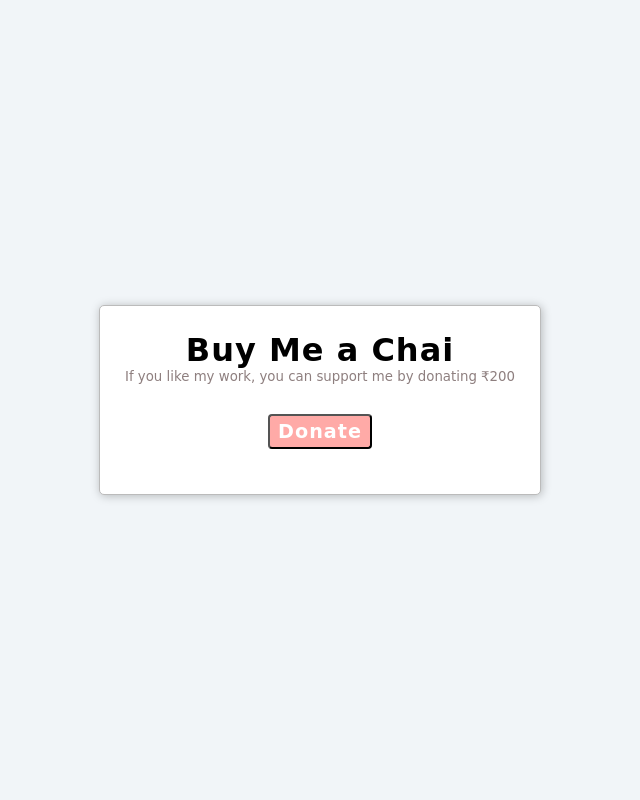
After one commit to th-bitcoding/E-commerce, a Django app: template templates/client/paymentcheck.html in a window 1280 px wide. The commit adds this page. Shown: the whole page, without its empty margins (320-960 px from the left). Run offline with Django 3.2, Linux system fonts and the light colour scheme; the template is opened without the code that fills it: most values are stand-ins (such as "Sample title", 1, 10 or a date in 2020); some libraries are stand-ins or nearby versions.

Commit message:
feat : payment gateway razorpay Add To Cart

```diff
--- a/Shopping/settings.py
+++ b/Shopping/settings.py
@@ -156,3 +156,6 @@ LOGIN_URL = '/accounts/login/'
 LOGIN_REDIRECT_URL = '/client/'
 
 LOGOUT_REDIRECT_URL = '/accounts/login/'
+
+RAZOR_KEY_ID = 'rzp_test_bQZct68jPDjAyt'
+RAZOR_KEY_SECRET = 'QV6tSc0G5IeWjpTHIyVkdw8U'
--- a/product/models.py
+++ b/product/models.py
@@ -9,7 +9,7 @@ class Products(MyModel):
     image = models.ImageField(upload_to='products/')
     description = models.TextField()
     quantity = models.IntegerField()
-    price = models.FloatField()
+    price = models.IntegerField()
 
     def __str__(self):
-        return self.product_name
+        return self.owner.username
--- a/product/urls.py
+++ b/product/urls.py
@@ -3,12 +3,14 @@ from product import views
 app_name = 'product'
 urlpatterns = [
 
-    path('',views.index,name='index'),
+    # path('',views.index,name='index'),
     path('productadd',views.ProductCreate.as_view(),name='productadd'),
     path('productlist',views.ProductList.as_view(),name='productlist'),
     path('productupdate/<int:pk>/',views.ProductUpdate.as_view(),name='productupdate'),
     path('productdelete/<int:pk>/',views.ProductDelete.as_view(),name='productdelete'),
     path('customerproduct/',views.CustomerProductList.as_view(),name='customerproduct'),
+    path('', views.homepage, name='index'),
+    path('paymenthandler/', views.paymenthandler, name='paymenthandler'),
 
 
 ]
--- /dev/null
+++ b/templates/client/paymentcheck.html
@@ -0,0 +1,103 @@
+<!DOCTYPE html>
+<html lang="en">
+<head>
+	<meta charset="UTF-8" />
+	<meta http-equiv="X-UA-Compatible" content="IE=edge" />
+	<meta name="viewport" content="width=device-width, initial-scale=1.0" />
+	<title>GFG</title>
+	<style>
+
+	* {
+		box-sizing: border-box;
+		padding: 0px;
+		margin: 0px;
+		font-family: cursive;
+	}
+	html,
+	body {
+		height: 100%;
+	}
+	body {
+		background-color: #f1f5f8;
+		display: flex;
+		justify-content: center;
+		align-items: center;
+	}
+	.card {
+		background-color: white;
+		padding: 25px;
+		border: 1px solid #bbbbbb;
+		border-radius: 5px;
+		box-shadow: 1px 1px 10px 0px rgb(0 0 0 / 25%);
+	}
+	.title {
+		text-align: center;
+		letter-spacing: 1px;
+	}
+	.muted {
+		color: #8e7f7f;
+		display: block;
+		margin-bottom: 10px;
+		text-align: center;
+	}
+	.btn_container {
+		padding: 20px;
+		text-align: center;
+	}
+	.btn {
+		border-radius: 4px;
+		cursor: pointer;
+		padding: 4px 8px;
+		background-color: #ffaaa7;
+		color: white;
+		font-size: 1.2em;
+		font-weight: 600;
+		letter-spacing: 1px;
+	}
+	</style>
+</head>
+<body>
+	<div class="card">
+	<h1 class="title">Buy Me a Chai </h1>
+	<small class="muted"
+		>If you like my work, you can support me by donating ₹200</small
+	>
+	<div class="btn_container">
+		<!-- Payment Button -->
+		<button class="btn" id="pay-btn">Donate</button>
+	</div>
+	</div>
+</body>
+
+<!-- Razorpay's Javascript code. -->
+<script src="https://checkout.razorpay.com/v1/checkout.js"></script>
+<script>
+	var options = {
+
+	// Enter the Key ID generated from the Dashboard
+	key: "{{ razorpay_merchant_key }}",
+
+	// Amount is in currency subunits.
+	// Default currency is INR. Hence,
+	// 50000 refers to 50000 paise
+	amount: "{{ razorpay_amount }}",
+	currency: "{{ currency }}",
+
+	// Your/store name.
+	name: "{{ name }}",
+
+	// Pass the `id` obtained in the response of Step 1
+	order_id: "{{ razorpay_order_id }}",
+	callback_url: "{{ callback_url }}",
+	};
+
+	// initialise razorpay with the options.
+	var rzp1 = new Razorpay(options);
+
+	// add event listener to the payment button.
+	document.getElementById("pay-btn").onclick = function (e) {
+	rzp1.open();
+	e.preventDefault();
+	};
+</script>
+</html>
```
Also changed, not shown: product/views.py (+101 -1 lines), templates/client/paymentsuccess.html (added, +11 -0 lines), templates/customer/customer.html (+106 -3 lines), templates/customer/navbar.html (+3 -4 lines), db.sqlite3, media/products/250px-Taj_Mahal_Agra_India_edit3.jpg (added), media/products/shopping_npgnSrd.webp (added), media/profile/250px-Taj_Mahal_Agra_India_edit3_zUVmme1.jpg (added), product/migrations/0002_alter_products_price.py (added).
